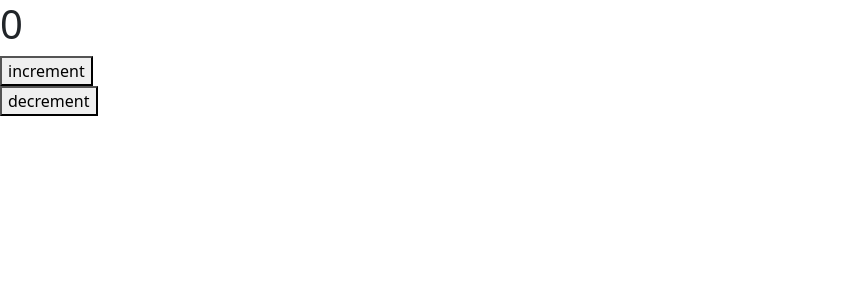
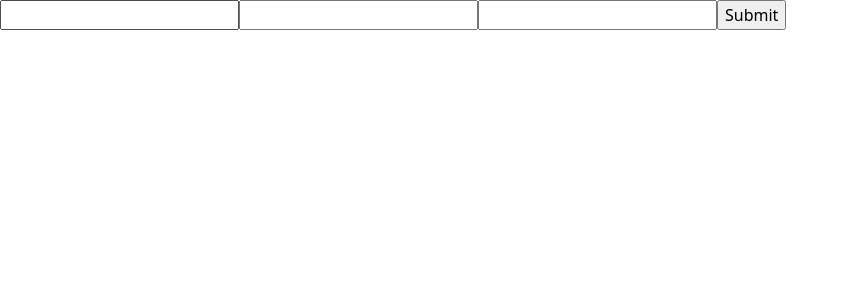
Before and after one commit to Vinaydev007/ReactJs1, a React (Create React App) app in the folder my-app/: page / in a window 1280 px wide. Shown: the top 300 px of the page, without its empty margins (0-849 px from the left). Built offline with nearby package versions, Linux system fonts and the light colour scheme.

Commit message:
formevents

```diff
--- /dev/null
+++ b/my-app/src/ui-content/home/functionalComp/form/formevent.js
@@ -0,0 +1,51 @@
+import React, { useState } from "react";
+import MyVerticallyCenteredModal from "./modal";
+
+export default function FormEvent() {
+  const [modalShow, setModalShow] =useState(false);
+  const [inp, setinp] = useState("");
+  const [result, setResult] = useState("");
+  const [output, setoutput] = useState({ user: "", mobile: "", email: "" });
+  const Handlechange = (e) => {
+    const { type, name, value } = e.target
+    setoutput((prevval) =>
+      ({ ...prevval, [name]: value })
+    );
+  };
+  const Submithandler = (e) => {
+    e.preventDefault();
+    setModalShow(true)
+  };
+  return (<div>
+    <form onSubmit={Submithandler}>
+      <input
+        type="text"
+        name="user"
+        value={output.user}
+        onChange={Handlechange}
+      ></input>
+      <input
+        type="tel"
+        name="mobile"
+        value={output.mobile}
+        onChange={Handlechange}
+      ></input>
+      <input
+        type="email"
+        name="email"
+        value={output.email}
+        onChange={Handlechange}
+      ></input>
+      {/* <input type="t=-32" name="tel" value={}></input> */}
+      <input type="submit" name="submit"></input>
+      <h1>{result}</h1>
+    </form>
+    <MyVerticallyCenteredModal
+    show={modalShow}
+    onHide={() => setModalShow(false)}
+    user={output.user}
+    mobile={output.mobile}
+    email={output.email}
+  /></div>
+  );
+}
--- /dev/null
+++ b/my-app/src/ui-content/home/functionalComp/form/modal.js
@@ -0,0 +1,30 @@
+import Button from 'react-bootstrap/Button';
+import Modal from 'react-bootstrap/Modal';
+
+export default function MyVerticallyCenteredModal(props) {
+  return (
+    <Modal
+      {...props}
+      size="lg"
+      aria-labelledby="contained-modal-title-vcenter"
+      centered
+    >
+      <Modal.Header closeButton>
+        <Modal.Title id="contained-modal-title-vcenter">
+          Modal heading
+        </Modal.Title>
+      </Modal.Header>
+      <Modal.Body>
+        <h4>modal form</h4>
+        <p>
+         {props.user}
+         {props.mobile}
+         {props.email}
+        </p>
+      </Modal.Body>
+      <Modal.Footer>
+        <Button onClick={props.onHide}>Close</Button>
+      </Modal.Footer>
+    </Modal>
+  );
+}
--- a/my-app/src/ui-content/home/main.js
+++ b/my-app/src/ui-content/home/main.js
@@ -1,13 +1,15 @@
 import React, { Component } from 'react'
 import Updating from '../lifecycle/updatingphase/updating'
 import Hooks from './functionalComp/parent/hooks'
+import FormEvent from './functionalComp/form/formevent'
 
 export default class Main extends Component {
   render() {
     return (
       <div>
         {/* <Updating/> */}
-        {<Hooks/>}
+        {/* {<Hooks/>} */}
+        <FormEvent/>
       </div>
 
     )
```
